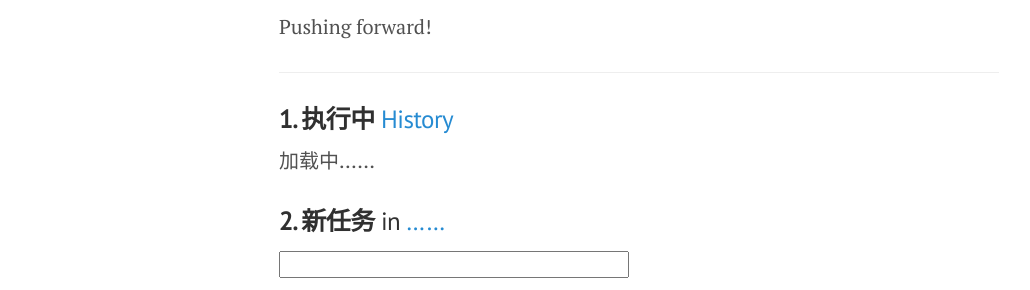
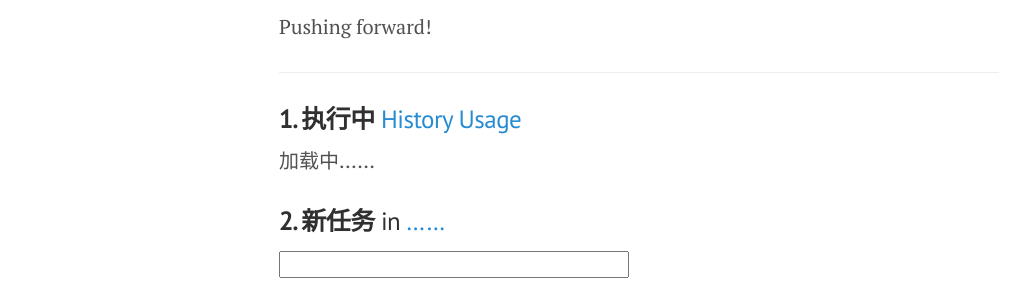
Before and after one commit to yusite/yuz.me, a Jekyll site: the page built from log.md, in a window 1280 px wide. Shown: the part 180-470 px from the top of the page, without its empty margins (1-1031 px from the left). Built offline with Jekyll 4.4.1, drawn with Linux system fonts in a browser that asks for light colours; Markdown is read by kramdown in place of the engine named in the settings.

Commit message:
update log page

```diff
--- a/log.md
+++ b/log.md
@@ -15,7 +15,9 @@ Pushing forward!
 <form id="form" method="GET" action="#">
 
 <h3><strong>1. 执行中</strong>
-<a href="http://l.yuz.me/hist/" target="_blank">History</a></h3>
+<a href="http://l.yuz.me/hist/" target="_blank">History</a>
+<a href="http://l.yuz.me/t/" target="_blank">Usage</a>
+</h3>
 <div id="doing" style="font-size:20px;">加载中……</div>
 
 <h3><strong>2. 新任务</strong> in
```
Also changed, not shown: log/t.md (+1 -1 lines).
